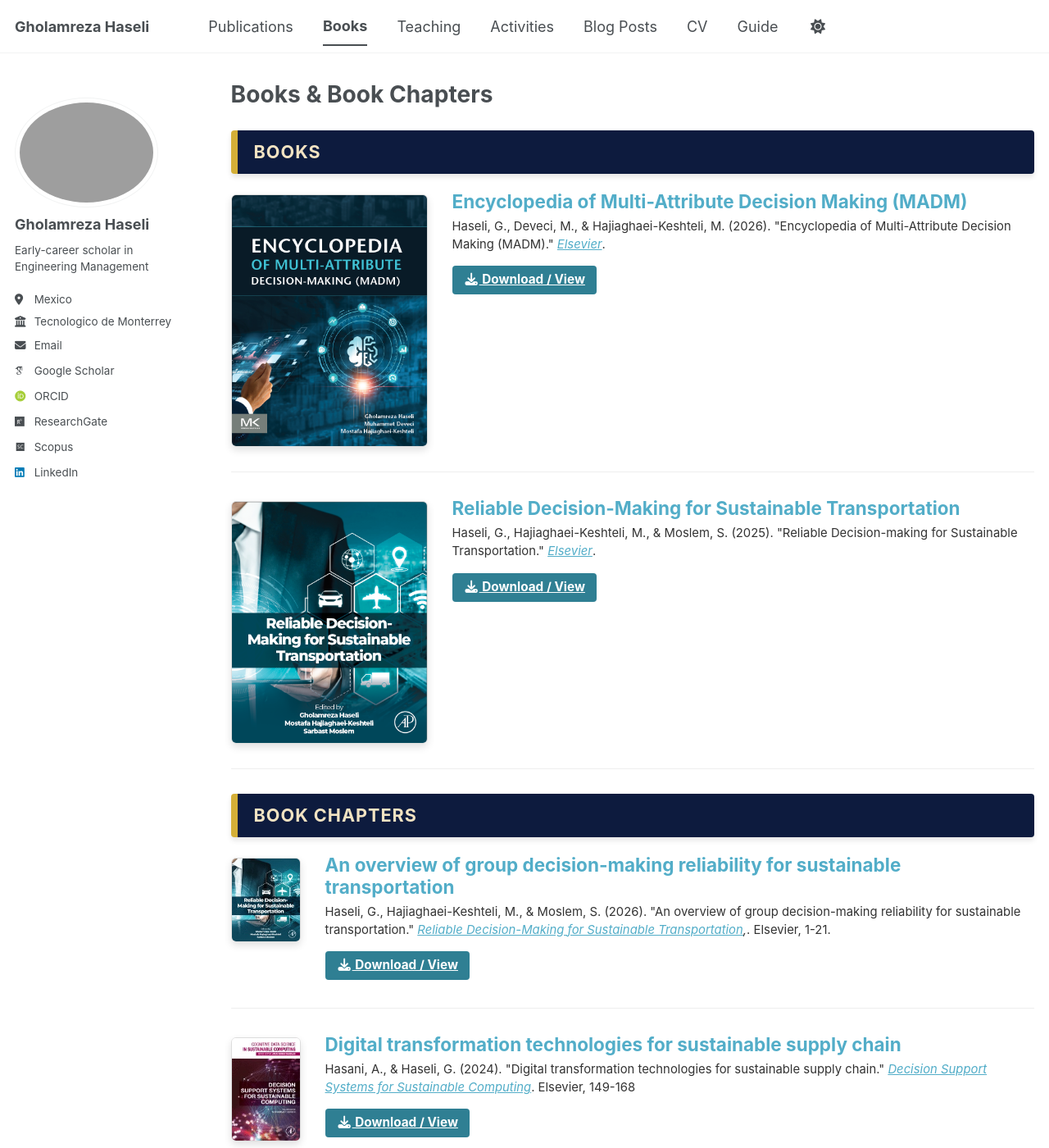
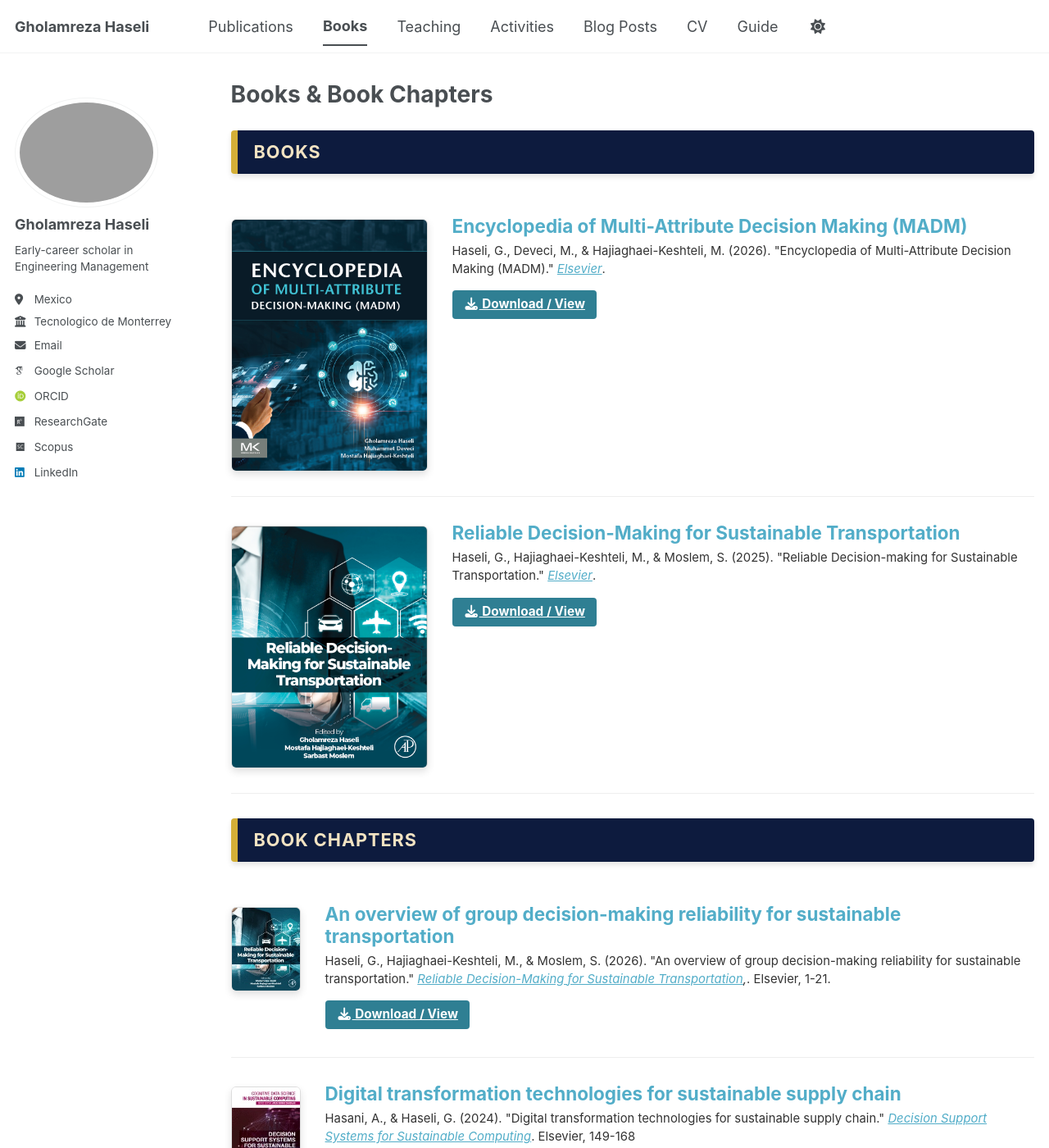
Before and after one commit to Gholamreza-Haseli/Gholamreza-Haseli.github.io, a Jekyll site: the page built from _pages/talks.html, in a window 1280 px wide and 1400 px high. Shown: the whole window at 82% size. Built offline with Jekyll 4.4.1, drawn with Linux system fonts in a browser that asks for light colours; some web fonts are replaced; a script bundle is joined from its source files by our own code; library files that are not in the unit come from our copies.

Commit message:
Update talks.html

```diff
--- a/_pages/talks.html
+++ b/_pages/talks.html
@@ -14,7 +14,7 @@
     color: #f2e3c2;
     padding: 10px 20px;
     border-radius: 4px;
-    margin: 30px 0 20px 0;
+    margin: 30px 0 50px 0;
     border-left: 8px solid #d4af37;
     font-size: 1.2em;
     font-weight: bold;
```
